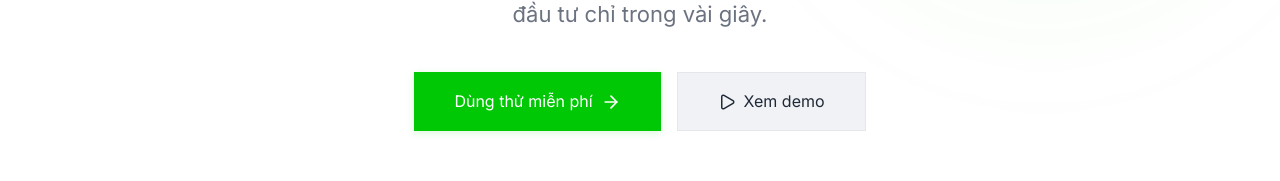
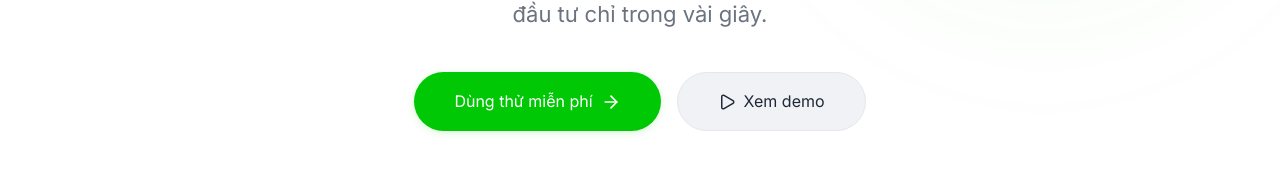
Before and after one commit to lephucchi/fese_hackathon, a Next.js app in the folder frontend/: page / in a window 1280 px wide. Shown: the part 443-624 px from the top of the page. Built offline with nearby package versions, Linux system fonts and the light colour scheme.

Commit message:
Change button shape at Hero

```diff
--- a/frontend/src/components/landing/Hero.tsx
+++ b/frontend/src/components/landing/Hero.tsx
@@ -114,7 +114,8 @@ export function Hero({ onGetStarted }: HeroProps) {
                 fontSize: '16px',
                 display: 'flex',
                 alignItems: 'center',
-                gap: '8px'
+                gap: '8px',
+                borderRadius: '9999px'
               }}
             >
               Dùng thử miễn phí
@@ -127,7 +128,8 @@ export function Hero({ onGetStarted }: HeroProps) {
                 fontSize: '16px',
                 display: 'flex',
                 alignItems: 'center',
-                gap: '8px'
+                gap: '8px',
+                borderRadius: '9999px'
               }}
             >
               <Play size={18} />
```
